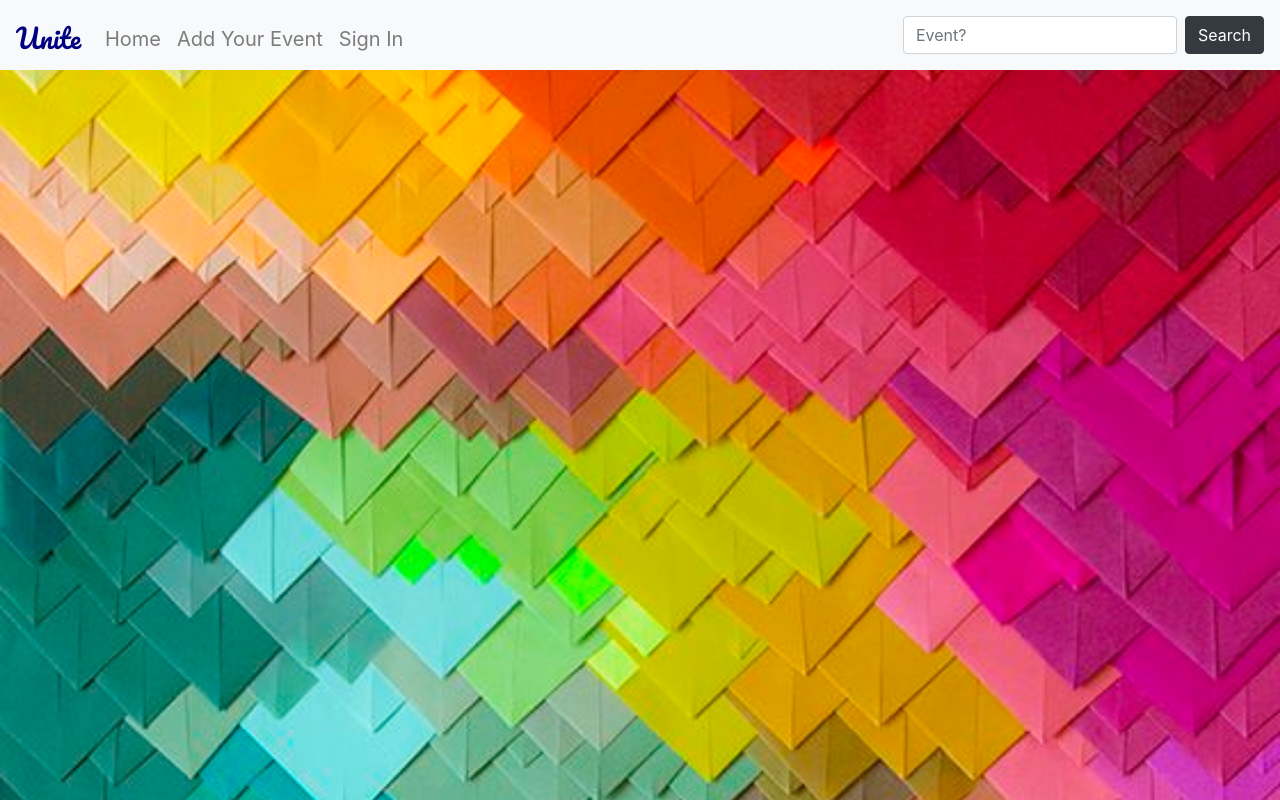
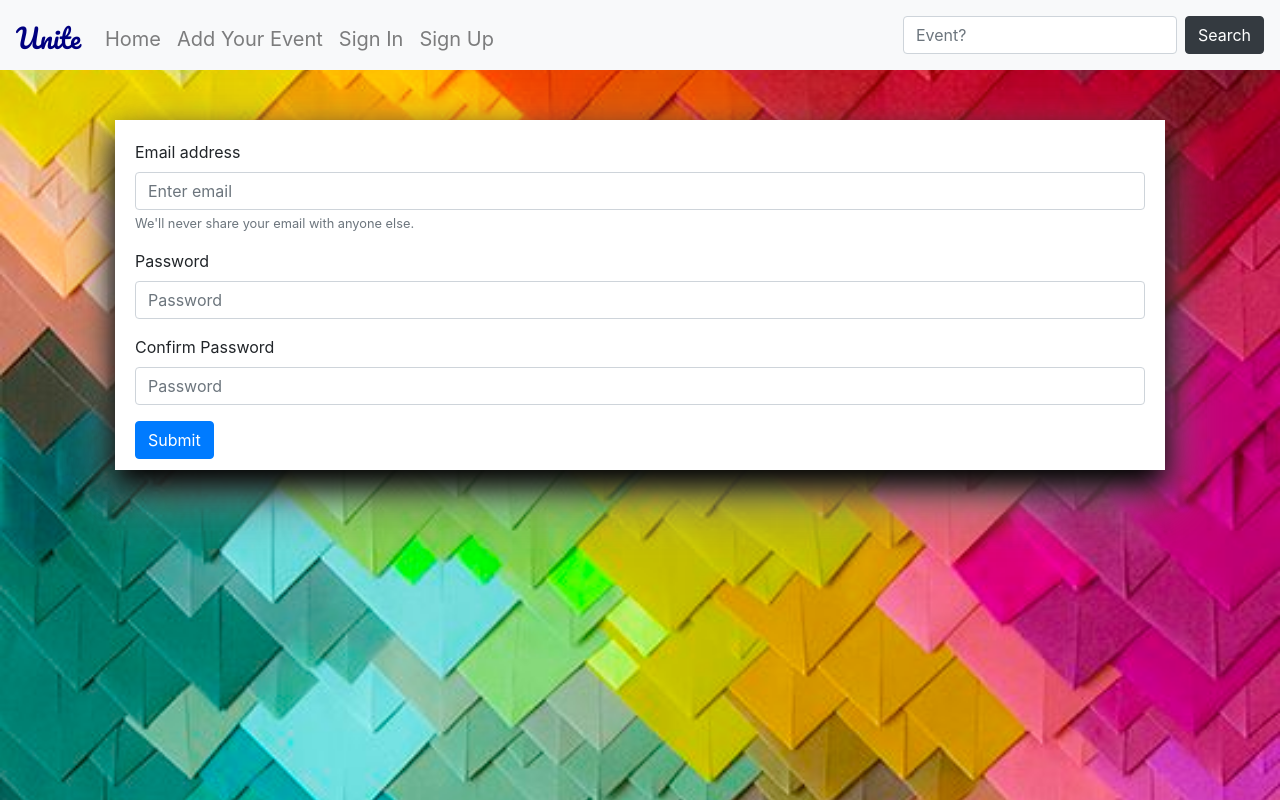
Before and after one commit to KoryStone05/Unite-App, a React (Create React App) app: page /signUp in a window 1280 px wide. Shown: the top 800 px of the page. Built offline with nearby package versions, Linux system fonts and the light colour scheme.

Commit message:
Added a sign up function.

```diff
--- a/src/App.css
+++ b/src/App.css
@@ -1,6 +1,6 @@
 .background {
 
-  background-image: url('./Img/Unitebackground.jpg');
+  background-image: url('./Img/UniteBackground.jpg');
   /* min-width: 1024px; */;
 
   /* background-image: url('./Img/Unitebackground.jpg'); */
--- a/src/Components/Navbars/Navbars.js
+++ b/src/Components/Navbars/Navbars.js
@@ -9,6 +9,7 @@ import {
 import Home from '../../Home/Home';
 import Info from '../Form/info';
 import Signin from '../SignIn/SignIn';
+import SignUp from '../SignUp/SignUp';
 
 
 class Navbars extends Component {
@@ -23,6 +24,7 @@ class Navbars extends Component {
                             <Nav.Link as={Link} to='/' className='homeButton'>Home</Nav.Link>
                             <Nav.Link as={Link} to='/about' className='sign-in' >Add Your Event</Nav.Link>
                             <Nav.Link as={Link} to='/sign'className='sign-in'>Sign In</Nav.Link>
+                            <Nav.Link as={Link} to='/signUp'className='sign-up'>Sign Up</Nav.Link>
                         </Nav>
                         <Form inline>
                             <FormControl type="text" placeholder="Event?" className="mr-sm-2" />
@@ -39,6 +41,8 @@ class Navbars extends Component {
 
                         <Route path='/sign' component={Signin} />
 
+                        <Route path='/signUp' component={SignUp} />
+
                     </Switch>
                 </div>
             </div>
--- /dev/null
+++ b/src/Components/SignUp/SignUp.css
@@ -0,0 +1,9 @@
+.signUpCard {
+    padding: 20px;
+    width: 1050px;
+    height: 350px;
+    margin: auto;
+    margin-top: 50px;
+    background-color: white;
+    box-shadow: 0 16px 28px 0 black, 0 25px 55px 0 grey;
+}
--- /dev/null
+++ b/src/Components/SignUp/SignUp.js
@@ -0,0 +1,38 @@
+import React, { Component } from 'react';
+import {Form, Button} from 'react-bootstrap';
+import './SignUp.css';
+
+
+class SignUp extends Component {
+    render() {
+        return (
+            <div className='signUpCard'>
+                <Form >
+                    <Form.Group controlId="formBasicEmail">
+                        <Form.Label>Email address</Form.Label>
+                        <Form.Control type="email" placeholder="Enter email" />
+                        <Form.Text className="text-muted">
+                            We'll never share your email with anyone else.
+                        </Form.Text>
+                    </Form.Group>
+
+                    <Form.Group controlId="formBasicPassword">
+                        <Form.Label>Password</Form.Label>
+                        <Form.Control type="password" placeholder="Password" />
+                    </Form.Group>
+
+                    <Form.Group controlId="confirmBasicPassword">
+                        <Form.Label>Confirm Password</Form.Label>
+                        <Form.Control type="password" placeholder="Password" />
+                    </Form.Group>
+
+                    <Button variant="primary" type="submit">
+                        Submit
+                    </Button>
+                </Form>
+            </div>
+        );
+    }
+}
+
+export default SignUp;
```
Also changed, not shown: src/Img/bulletin-board.jpg (added).
